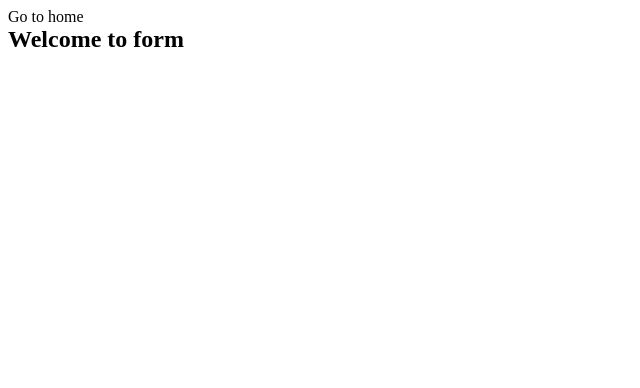
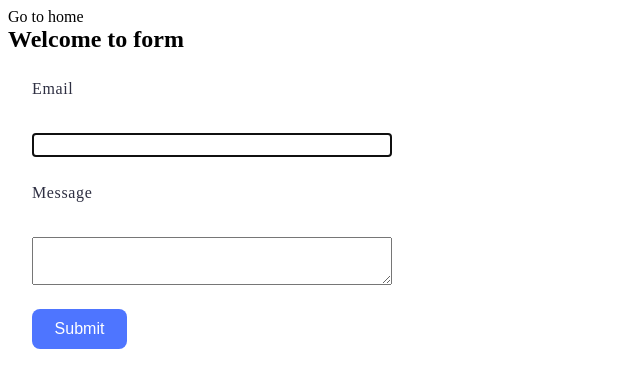
Before and after one commit to irpolg/goit-js-hw-09, a website built with Vite: page src/2-form.html in a window 1280 px wide. Shown: the whole page, without its empty margins (0-640 px from the left). Built offline with nearby package versions, Linux system fonts and the light colour scheme.

Commit message:
9hw-1upd-form

```diff
--- a/src/2-form.html
+++ b/src/2-form.html
@@ -12,6 +12,15 @@
     <section>
       <a href="./index.html">Go to home</a>
       <h1>Welcome to form</h1>
+      <form class="feedback-form" autocomplete="off">
+        <label class="form-label"> Email </label>
+        <input type="email" name="email" class="form-input" autofocus />
+
+        <label class="form-label"> Message</label>
+        <textarea name="message" rows="8" class="form-textarea"></textarea>
+
+        <button type="submit" class="form-button">Submit</button>
+      </form>
     </section>
     <script type="module" src="./js/2-form.js"></script>
   </body>
--- a/src/css/form.css
+++ b/src/css/form.css
@@ -0,0 +1,65 @@
+.feedback-form {
+  display: flex;
+  flex-direction: column;
+  width: 408px;
+  height: 296px;
+  padding: 24px 24px 0 24px;
+  /* margin: 20px; */
+  gap: 24px;
+}
+
+.form-label {
+    font-family: Montserrat;
+    font-size: 16px;
+    font-weight: 400;
+    color: #2E2F42;
+    line-height: 1.5;
+    letter-spacing: 0.04em;
+    margin-bottom: 8px;
+}
+
+.form-button {
+    font-family: "Montserrat", sans-serif;
+    font-size: 16px;
+    font-weight: 500;
+    line-height: 24px;
+    color: #ffffff;
+    width: 95px;
+    height: 40px;
+    /* display: flex; */
+    border-radius: 8px;
+    border: none;
+    padding: 8px 16px;
+    background-color: #4E75FF;
+    cursor: pointer;
+        /* display: flex;
+            justify-content: center; */
+            /*для вирівнювання контенту по горизонталі*/
+            /* align-items: center; */
+            /*для вирівнювання контенту по вертикалі*/
+}
+
+.form-button:hover {
+    background-color: #6C8CFF;
+    border: none;
+}
+
+.form-input {
+    width: 360px;
+    height: 40px;
+    margin: 0;
+    border: 1px solid #808080;
+}
+
+.form-input:hover {
+    border: 1px solid #000000;
+}
+
+.form-textarea {
+    width: 360px;
+    height: 80px;
+}
+
+.form-textarea:hover {
+
+}
```
